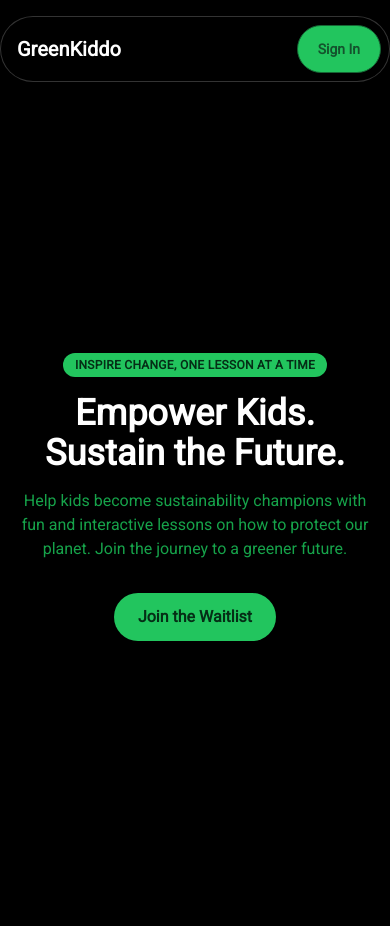
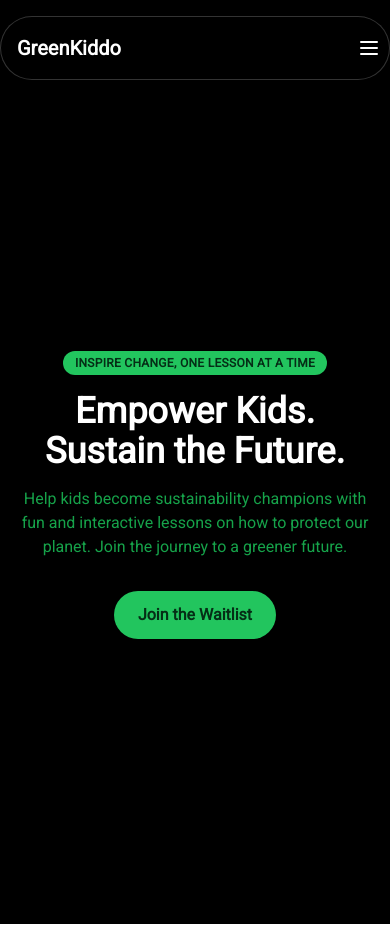
Before and after one commit to roy-eugene049/greenkiddo, a React (Vite) app: page / in a window 390 px wide. Built offline with nearby package versions, Linux system fonts and the light colour scheme; no server answers.

Commit message:
Implement navbar responsiveness

```diff
--- a/src/App.tsx
+++ b/src/App.tsx
@@ -1,6 +1,8 @@
 import { BrowserRouter as Router, Route, Routes } from 'react-router-dom';
 import Navbar from "./components/Navbar";
 import Hero from './components/Hero';
+import Blog from './components/Blog';
+import Contact from './components/Contact';
 import '@fontsource/roboto';
 
 const App = () => {
@@ -10,6 +12,8 @@ const App = () => {
         <Navbar />
         <Routes>
           <Route path="/" element={<Hero />} />
+          <Route path='/blog' element={<Blog />} />
+          <Route path='/contact' element={<Contact />} />
         </Routes>
       </div>
     </Router>
--- /dev/null
+++ b/src/components/Blog.tsx
@@ -0,0 +1,9 @@
+import React from 'react'
+
+const Blog = () => {
+  return (
+    <div>Blog</div>
+  )
+}
+
+export default Blog
--- /dev/null
+++ b/src/components/Contact.tsx
@@ -0,0 +1,9 @@
+import React from 'react'
+
+const Contact = () => {
+  return (
+    <div>Contact</div>
+  )
+}
+
+export default Contact
--- a/src/components/Navbar.tsx
+++ b/src/components/Navbar.tsx
@@ -1,7 +1,12 @@
+import { useState } from "react";
 import { Link } from "react-router-dom";
 import { SignedIn, SignedOut, SignInButton, UserButton, SignOutButton } from "@clerk/clerk-react";
 
 const Navbar = () => {
+  const [isOpen, setIsOpen] = useState(false); // State to toggle mobile menu
+
+  const toggleMenu = () => setIsOpen(!isOpen); // Toggle function
+
   return (
     <div className="navbar sticky top-4 z-50 bg-black/80 backdrop-blur-lg text-white rounded-full p-2 border border-white/20 max-w-6xl mx-auto shadow-lg shadow-black/40">
       <div className="navbar-start">
@@ -10,16 +15,65 @@ const Navbar = () => {
         </Link>
       </div>
 
+      {/* Hamburger Icon for small screens */}
+      <div className="navbar-end lg:hidden">
+        <button
+          className="text-white focus:outline-none"
+          onClick={toggleMenu}
+        >
+          <svg
+            className="w-6 h-6"
+            fill="none"
+            stroke="currentColor"
+            viewBox="0 0 24 24"
+            xmlns="http://www.w3.org/2000/svg"
+          >
+            <path
+              strokeLinecap="round"
+              strokeLinejoin="round"
+              strokeWidth="2"
+              d={isOpen ? "M6 18L18 6M6 6l12 12" : "M4 6h16M4 12h16M4 18h16"}
+            ></path>
+          </svg>
+        </button>
+      </div>
+
+      {/* Menu for larger screens */}
       <div className="navbar-center hidden lg:flex">
         <ul className="menu menu-horizontal px-1">
           <li><a className="font-semibold text-white">About</a></li>
           <li><a className="font-semibold text-white">Services</a></li>
-          <li><a className="font-semibold text-white">Integrations</a></li>
-          <li><a className="font-semibold text-white">Resource</a></li>
+
+          <Link to="/contact">
+            <li><a className="font-semibold text-white">Contact</a></li>
+          </Link>
+
+          <Link to="/blog">
+            <li><a className="font-semibold text-white">Blog</a></li>
+          </Link>
         </ul>
       </div>
 
-      <div className="navbar-end flex items-center space-x-4">
+      {/* Mobile Menu */}
+      {isOpen && (
+        <div className="navbar-center lg:hidden absolute top-full left-0 w-full bg-black/80 backdrop-blur-lg rounded-lg shadow-lg">
+          <ul className="menu px-2 py-3 space-y-2">
+            <li><a className="font-semibold text-white">About</a></li>
+            <li><a className="font-semibold text-white">Services</a></li>
+
+            <Link to="/contact">
+              <li><a className="font-semibold text-white">Contact</a></li>
+            </Link>
+
+            <Link to="/blog">
+              <li><a className="font-semibold text-white">Blog</a></li>
+            </Link>
+          </ul>
+        </div>
+      )}
+
+      {/* Auth Buttons */}
+      <div className="navbar-end hidden lg:flex items-center space-x-4">
         {/* When user is signed out */}
         <SignedOut>
           <SignInButton>
```
